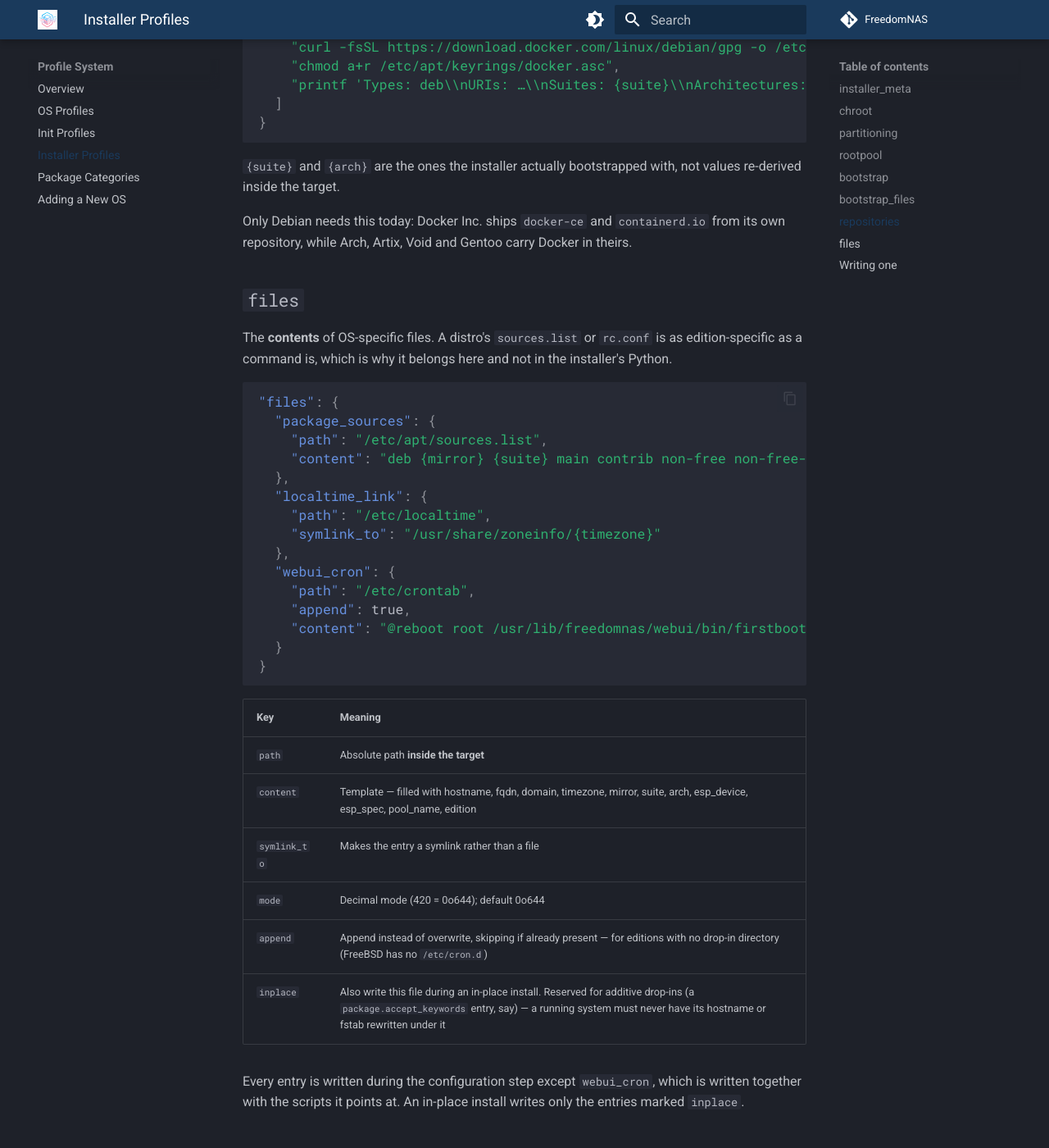
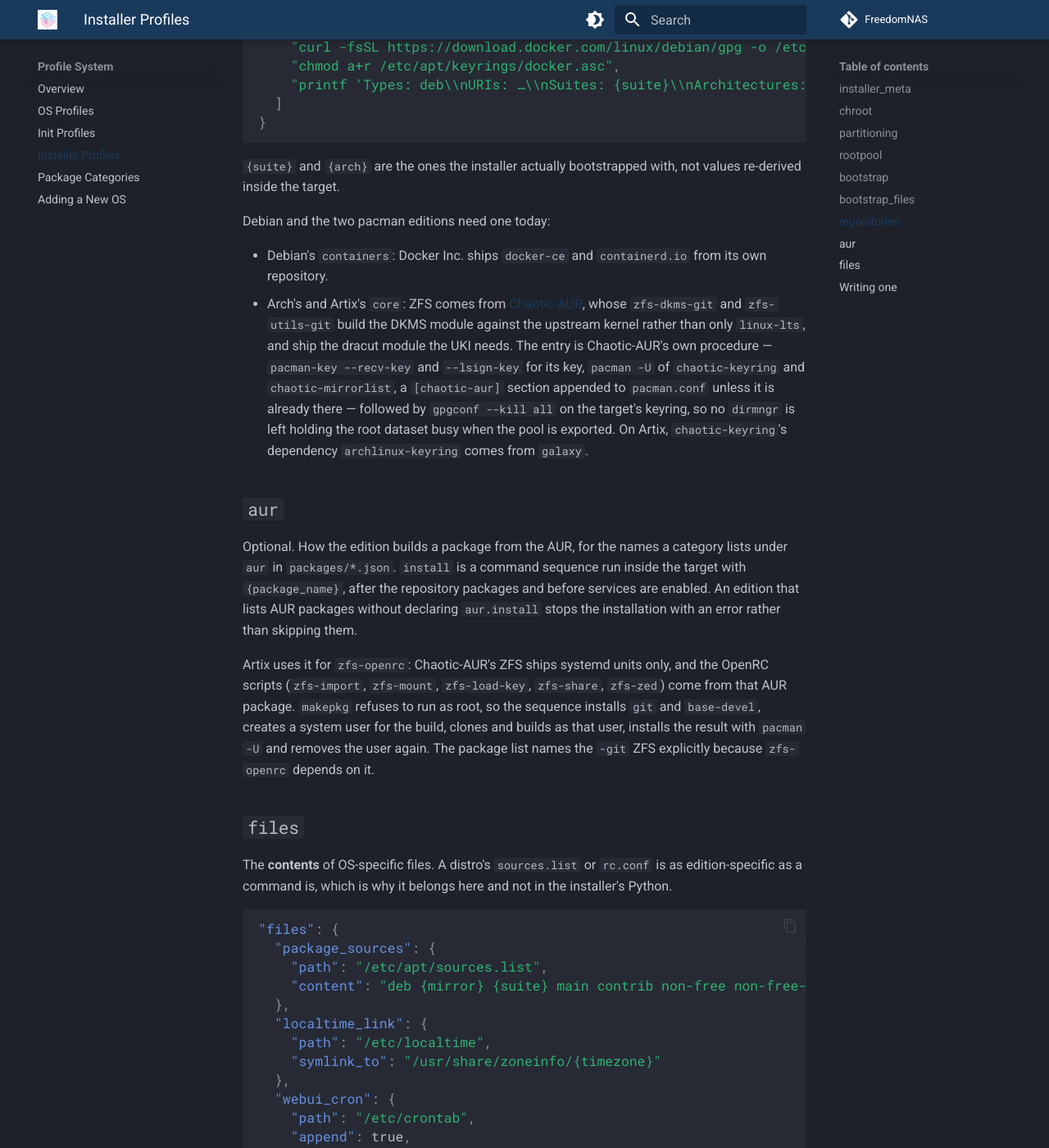
Before and after one commit to FreedomNAS/freedomnas-docs, an MkDocs documentation site: the page built from docs/profiles/installer-profiles.md, in a window 1280 px wide and 1400 px high, scrolled down 4671 px. Shown: the whole window at 82% size. Built offline with MkDocs 1.6.1 and Material for MkDocs 9.7.7, drawn with Linux system fonts in a browser that asks for light colours.

Commit message:
Document Chaotic-AUR, the aur section and zfs-openrc

```diff
--- a/docs/profiles/installer-profiles.md
+++ b/docs/profiles/installer-profiles.md
@@ -151,9 +151,37 @@ skips the step entirely on editions that declare none.
 `{suite}` and `{arch}` are the ones the installer actually bootstrapped with,
 not values re-derived inside the target.
 
-Only Debian needs this today: Docker Inc. ships `docker-ce` and `containerd.io`
-from its own repository, while Arch, Artix, Void and Gentoo carry Docker in
-theirs.
+Debian and the two pacman editions need one today:
+
+- Debian's `containers`: Docker Inc. ships `docker-ce` and `containerd.io`
+  from its own repository.
+- Arch's and Artix's `core`: ZFS comes from [Chaotic-AUR](https://aur.chaotic.cx),
+  whose `zfs-dkms-git` and `zfs-utils-git` build the DKMS module against the
+  upstream kernel rather than only `linux-lts`, and ship the dracut module the
+  UKI needs. The entry is Chaotic-AUR's own procedure — `pacman-key --recv-key`
+  and `--lsign-key` for its key, `pacman -U` of `chaotic-keyring` and
+  `chaotic-mirrorlist`, a `[chaotic-aur]` section appended to `pacman.conf`
+  unless it is already there — followed by `gpgconf --kill all` on the
+  target's keyring, so no `dirmngr` is left holding the root dataset busy when
+  the pool is exported. On Artix, `chaotic-keyring`'s dependency
+  `archlinux-keyring` comes from `galaxy`.
+
+## `aur`
+
+Optional. How the edition builds a package from the AUR, for the names a
+category lists under `aur` in `packages/*.json`. `install` is a command
+sequence run inside the target with `{package_name}`, after the repository
+packages and before services are enabled. An edition that lists AUR packages
+without declaring `aur.install` stops the installation with an error rather
+than skipping them.
+
+Artix uses it for `zfs-openrc`: Chaotic-AUR's ZFS ships systemd units only,
+and the OpenRC scripts (`zfs-import`, `zfs-mount`, `zfs-load-key`,
+`zfs-share`, `zfs-zed`) come from that AUR package. `makepkg` refuses to run
+as root, so the sequence installs `git` and `base-devel`, creates a system
+user for the build, clones and builds as that user, installs the result with
+`pacman -U` and removes the user again. The package list names the `-git`
+ZFS explicitly because `zfs-openrc` depends on it.
 
 ## `files`
 
```
Also changed, not shown: docs/architecture/package-manager.md (+5 -0 lines).
